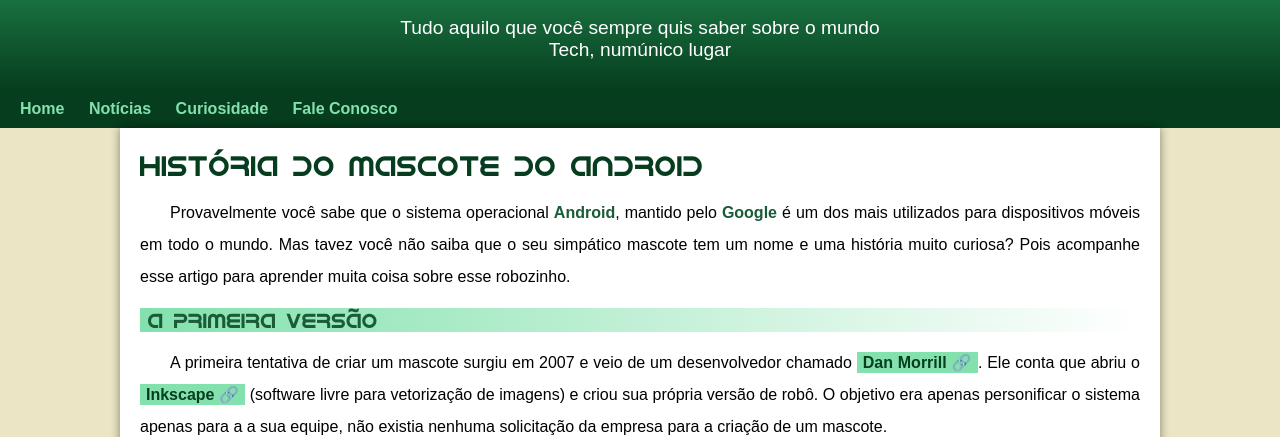
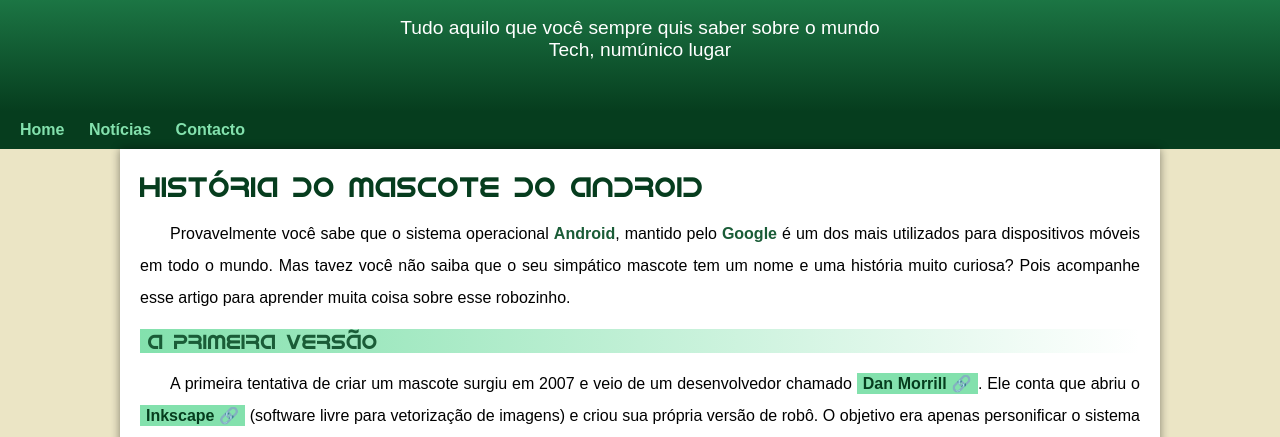
Before and after one commit to ffalcao66/projeto-android, a plain HTML site: page index.html in a window 1280 px wide. Shown: the part 100-537 px from the top of the page. Drawn offline with Linux system fonts and the light colour scheme.

Commit message:
Problema de padding corrigido

```diff
--- a/estilo/style.css
+++ b/estilo/style.css
@@ -69,7 +69,7 @@
     padding-left: 10px;
     padding-right: 10px;
     margin: auto;
-    margin-bottom: 20px;
+    padding-bottom: 50px;
     text-shadow: 2px 2px opx rgba(0, 0, 0, 0.322);
 }
 
--- a/index.html
+++ b/index.html
@@ -16,8 +16,7 @@
     <nav>
         <a href="#">Home</a>
         <a href="#">Notícias</a>
-        <a href="#">Curiosidade</a>
-        <a href="#">Fale Conosco</a>
+        <a href="#">Contacto</a>
     </nav>
     <main>
         <article>
```
